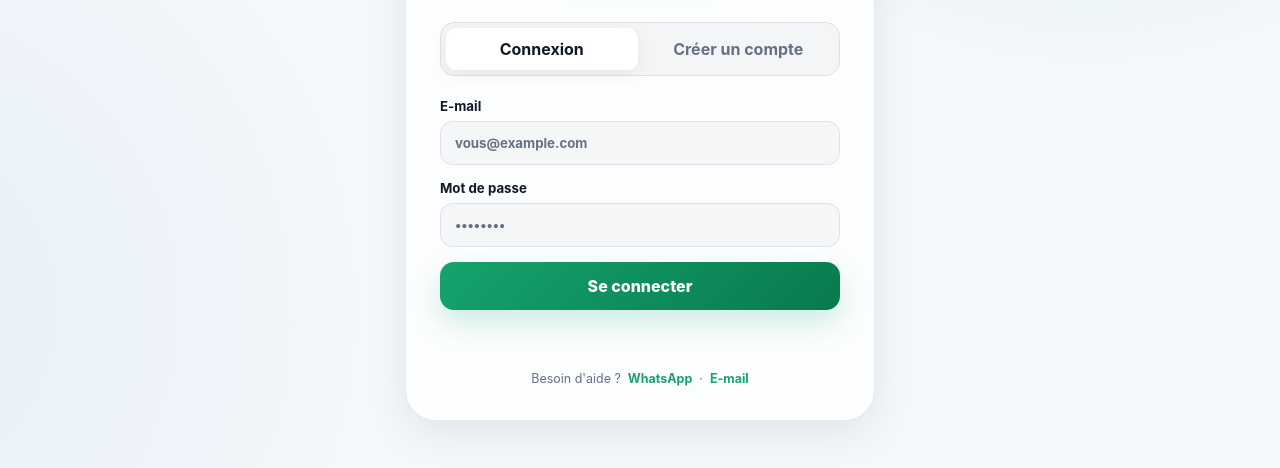
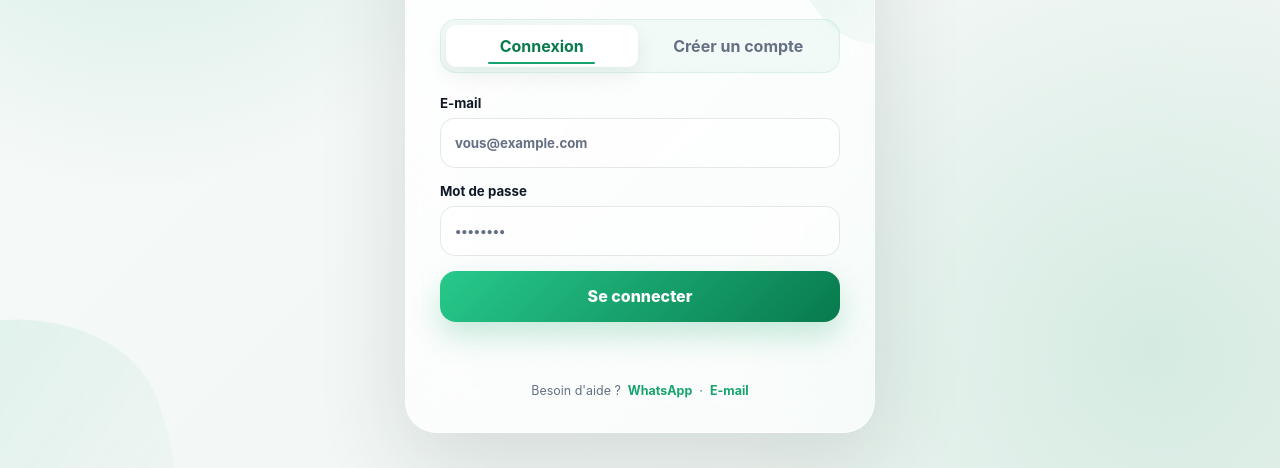
Before and after one commit to gestontech/CashFlow, a website: page public/index.html in a window 1280 px wide. Shown: the part 332-800 px from the top of the page. Drawn offline with Linux system fonts and the light colour scheme; no server answers.

Commit message:
Update index.html

```diff
--- a/public/index.html
+++ b/public/index.html
@@ -7,6 +7,7 @@
   <meta name="description" content="CashFlow — gestion commerciale professionnelle">
   <title>CashFlow</title>
   <link rel="stylesheet" href="/assets/style.css">
+  <link rel="stylesheet" href="/assets/cashflow-premium.css">
 </head>
 
 <body>
```
